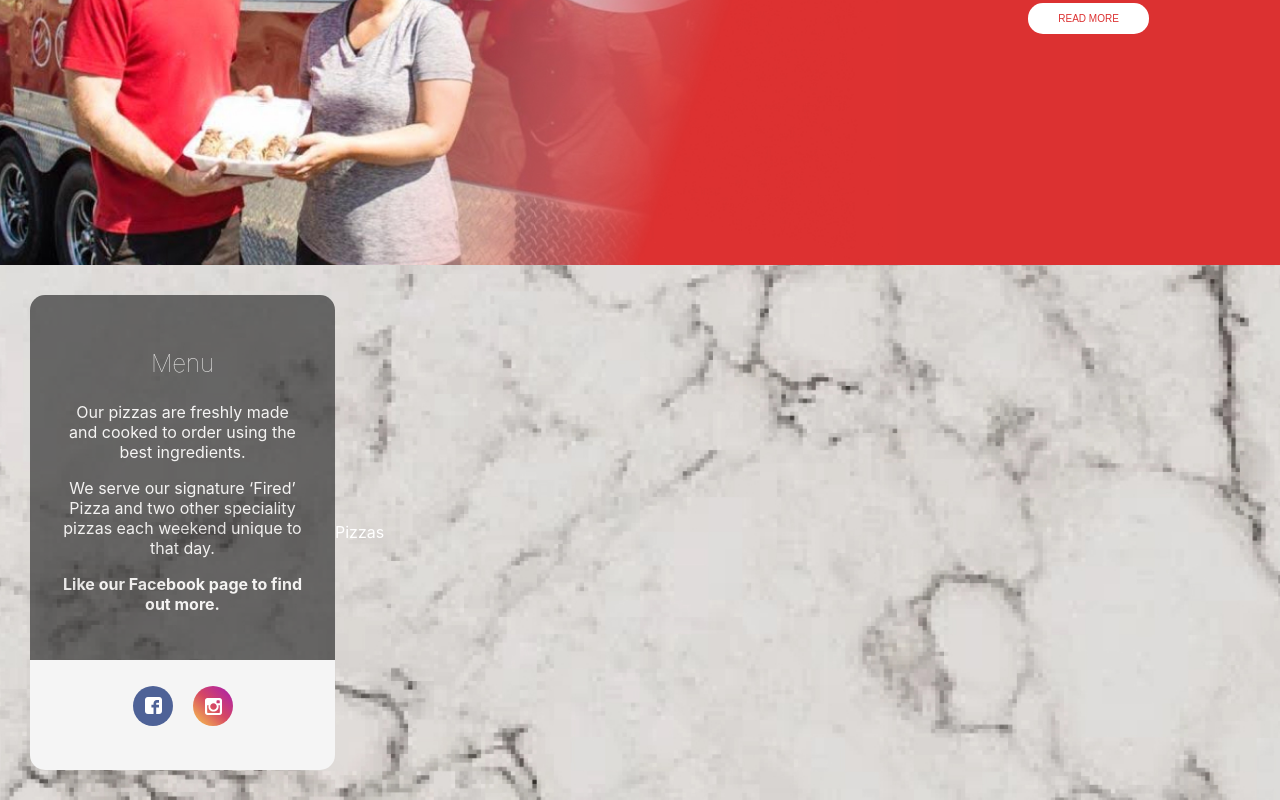
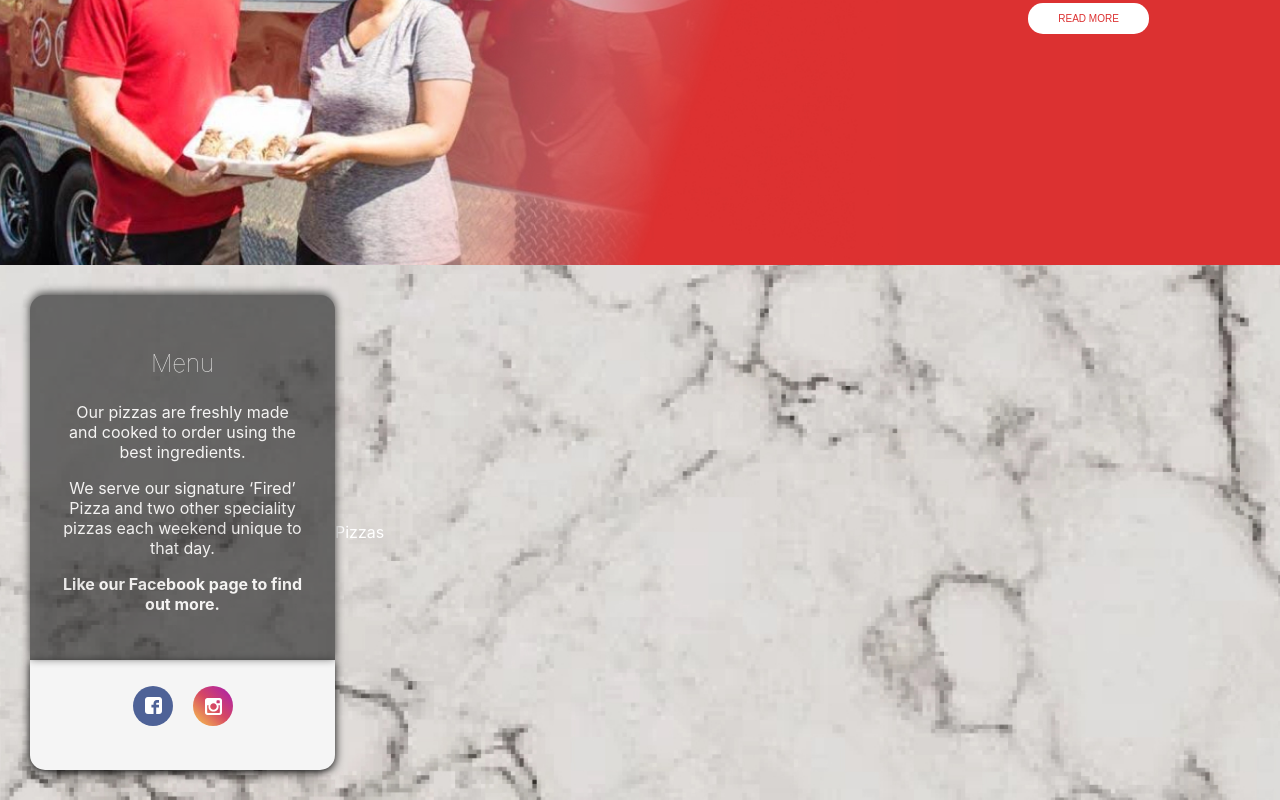
Before and after one commit to davofaz/vercel-fired-pizza, a Next.js app: page / in a window 1280 px wide. Shown: the part 480-1280 px from the top of the page. Built offline with nearby package versions, Linux system fonts and the light colour scheme.

Commit message:
added shadow to menu intro

```diff
--- a/styles/Home.module.css
+++ b/styles/Home.module.css
@@ -115,6 +115,7 @@
    border-top-left-radius: 15px;
    border-top-right-radius: 15px;
    text-align: center;
+   box-shadow: 0 -2px 10px black;
 }
 
 .menuSocialMediaFooter {
@@ -122,6 +123,7 @@
     border-bottom-left-radius: 15px;
     border-bottom-right-radius: 15px;
     height:110px;
+    box-shadow: 0 2px 10px black;
 }
 
 .menuSocialMediaFooter ul {
```
